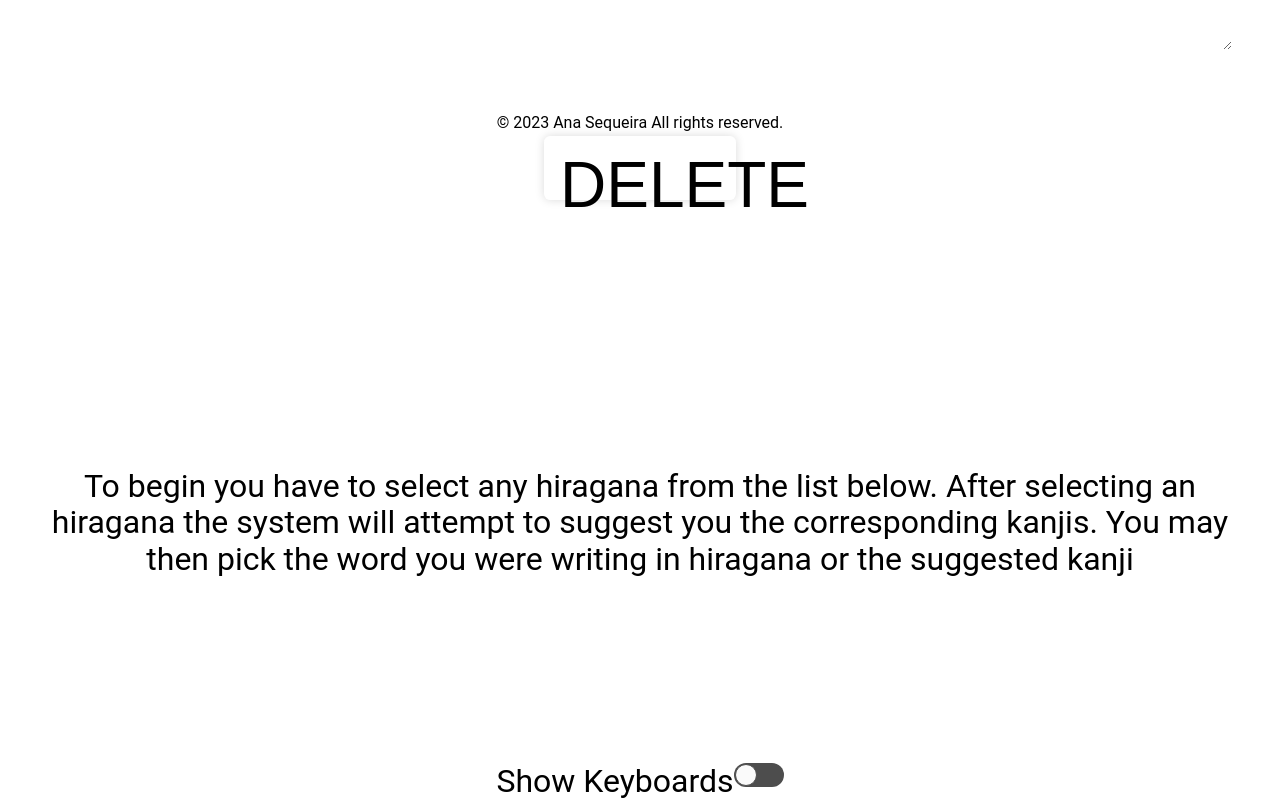
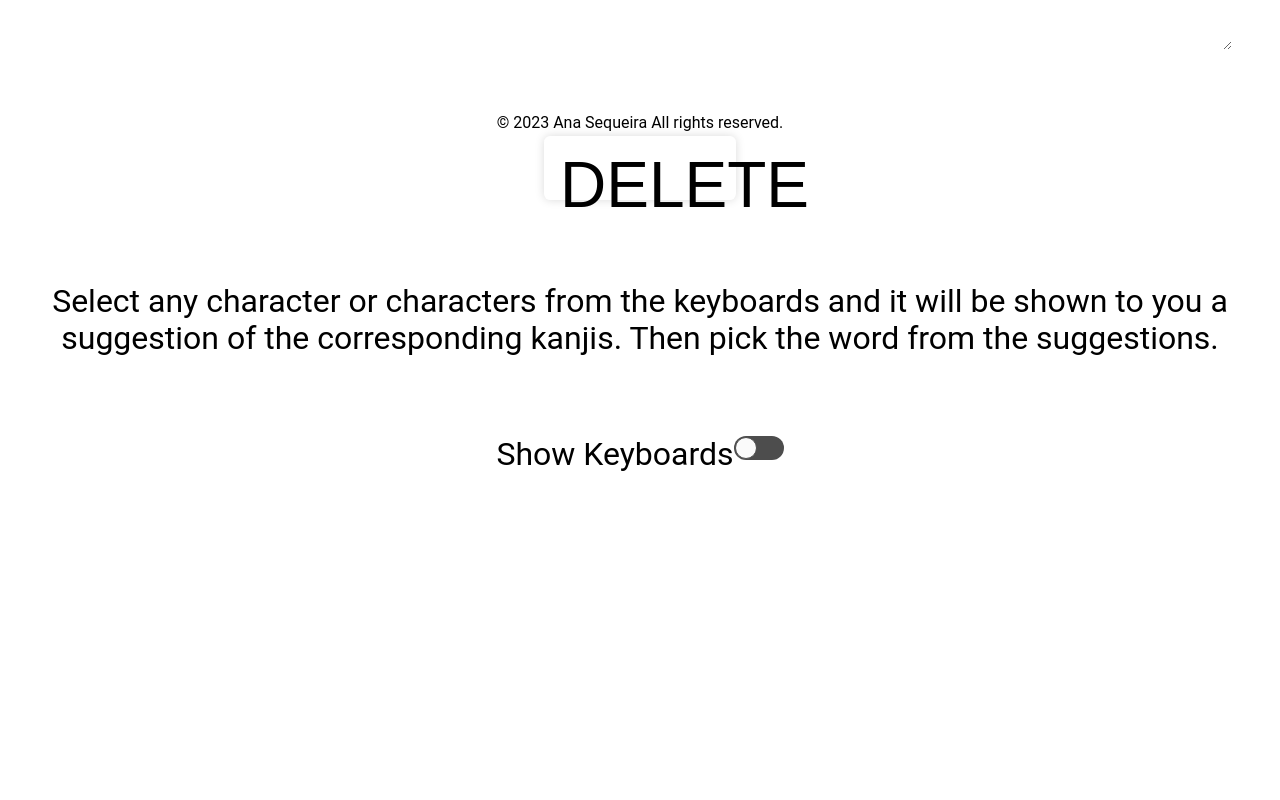
Before and after one commit to acoss22/japanese_keyboard, a React (Create React App) app in the folder japanese-keyboard/: page / in a window 1280 px wide. Shown: the part 638-1438 px from the top of the page. After the commit the page ends 1111 px from the top, so only its background shows below. Built offline with nearby package versions, Linux system fonts and the light colour scheme; the HTML template or start-up script is replaced by a standard one.

Commit message:
refactor: meta tag and rephrasing quote

```diff
--- a/japanese-keyboard/public/index.html
+++ b/japanese-keyboard/public/index.html
@@ -7,37 +7,14 @@
     <meta name="theme-color" content="#000000" />
     <meta
       name="description"
-      content="Web site created using create-react-app"
+      content="Japanese Keyboard, Writting application"
     />
     <link rel="apple-touch-icon" href="%PUBLIC_URL%/logo192.png" />
-    <!--
-      manifest.json provides metadata used when your web app is installed on a
-      user's mobile device or desktop. See https://developers.google.com/web/fundamentals/web-app-manifest/
-    -->
     <link rel="manifest" href="%PUBLIC_URL%/manifest.json" />
-    <!--
-      Notice the use of %PUBLIC_URL% in the tags above.
-      It will be replaced with the URL of the `public` folder during the build.
-      Only files inside the `public` folder can be referenced from the HTML.
-
-      Unlike "/favicon.ico" or "favicon.ico", "%PUBLIC_URL%/favicon.ico" will
-      work correctly both with client-side routing and a non-root public URL.
-      Learn how to configure a non-root public URL by running `npm run build`.
-    -->
     <title>React App</title>
   </head>
   <body>
     <noscript>You need to enable JavaScript to run this app.</noscript>
     <div id="root"></div>
-    <!--
-      This HTML file is a template.
-      If you open it directly in the browser, you will see an empty page.
-
-      You can add webfonts, meta tags, or analytics to this file.
-      The build step will place the bundled scripts into the <body> tag.
-
-      To begin the development, run `npm start` or `yarn start`.
-      To create a production bundle, use `npm run build` or `yarn build`.
-    -->
   </body>
 </html>
--- a/japanese-keyboard/src/App.jsx
+++ b/japanese-keyboard/src/App.jsx
@@ -51,7 +51,7 @@ function App() {
           <div className={styles.kanjiContainer}>
             {(newWord !== '') ? (
               <KanjiSuggestion data-testid="app-kanji-suggestion" word={newWord} selectedWordHandler={handleSelectedWord} cancelHandler={handleCancelSuggestion} />
-            ) : (<GenericTutorial text="To begin you have to select any hiragana from the list below. After selecting an hiragana the system will attempt to suggest you the corresponding kanjis. You may then pick the word you were writing in hiragana or the suggested kanji"></GenericTutorial>)}
+            ) : (<GenericTutorial text="Select any character or characters from the keyboards and it will be shown to you a suggestion of the corresponding kanjis. Then pick the word from the suggestions."></GenericTutorial>)}
           </div>
           <div>
             <ToggleButton label="Show Keyboards" className={styles.toogle} value={useKeyboard} showIcons={false} onChange={handleToggleKeyboard}></ToggleButton>
--- a/japanese-keyboard/src/components/generic-tutorial/genericTutorial.module.scss
+++ b/japanese-keyboard/src/components/generic-tutorial/genericTutorial.module.scss
@@ -2,8 +2,6 @@
   display: flex;
   justify-content: center;
   align-items: center;
-  height: 20rem;
-  padding-top: 5rem;
 
   .label {
     font-size: 2rem;
--- a/japanese-keyboard/src/components/kanji-suggestion/kanjiSuggestion.module.css
+++ b/japanese-keyboard/src/components/kanji-suggestion/kanjiSuggestion.module.css
@@ -1,8 +1,3 @@
-.container {
-    /* display: flex;
-    flex-direction: column;
-    height: 20rem; */
-}
 
 .label{
     font-size: 2rem;
```
